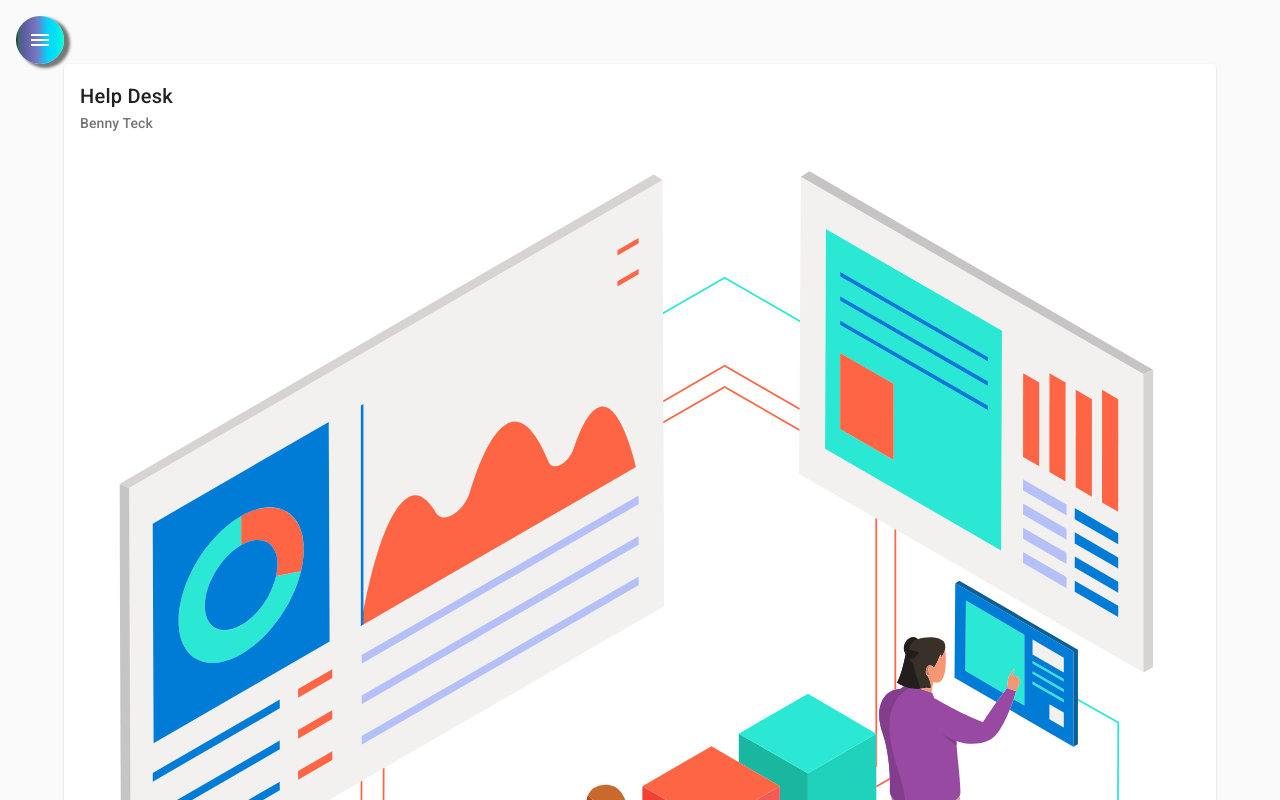
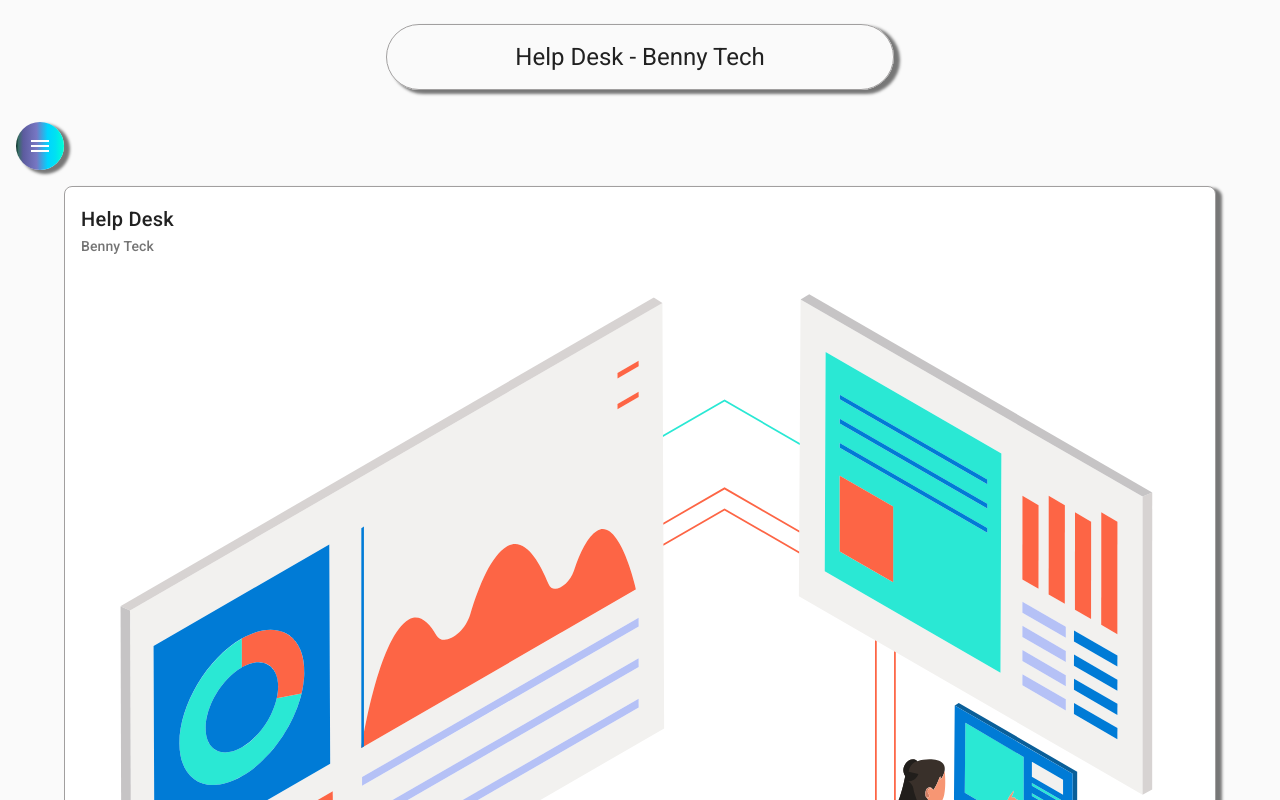
Before and after one commit to Rodrigopca42/projeto-FullStack-Front, an Angular app in the folder helpdesk/: page /home in a window 1280 px wide. Built offline with nearby package versions, Linux system fonts and the light colour scheme.

Commit message:
HTML e CSS para HEADER

```diff
--- a/helpdesk/src/app/components/header/header.component.css
+++ b/helpdesk/src/app/components/header/header.component.css
@@ -0,0 +1,13 @@
+.container{
+    display: flex;
+    align-items: center;
+    justify-content: center;
+}
+
+h1{
+    margin-top: 1.5rem;
+    border: 1px solid rgb(161, 159, 159);
+    padding: 1rem 10%;
+    border-radius: 2.5rem;
+    box-shadow: 5px 3px 3px 1px #777;
+}
--- a/helpdesk/src/app/components/header/header.component.html
+++ b/helpdesk/src/app/components/header/header.component.html
@@ -1 +1,3 @@
-<p>header works!</p>
+<div class="container">
+    <h1 class="mat-elevation-z5">Help Desk - Benny Tech</h1>
+</div>
--- a/helpdesk/src/app/components/header/header.component.ts
+++ b/helpdesk/src/app/components/header/header.component.ts
@@ -1,10 +1,16 @@
-import { Component } from '@angular/core';
+import { Component, OnInit } from '@angular/core';
 
 @Component({
   selector: 'app-header',
   templateUrl: './header.component.html',
   styleUrls: ['./header.component.css']
 })
-export class HeaderComponent {
+export class HeaderComponent implements OnInit {
+
+  constructor(){}
+
+  ngOnInit():void{
+
+  }
 
 }
--- a/helpdesk/src/app/components/home/home.component.css
+++ b/helpdesk/src/app/components/home/home.component.css
@@ -2,8 +2,11 @@
 
 .card{
     width: 90%;
-    margin:auto;
+    margin:1rem auto 2rem auto;
     background-color: white;
+    border-radius: .5rem;
+    border: 1px solid rgb(161, 159, 159);
+    box-shadow: 5px 3px 3px 1px #777;
 }
 
 .img{
--- a/helpdesk/src/app/components/home/home.component.ts
+++ b/helpdesk/src/app/components/home/home.component.ts
@@ -1,10 +1,16 @@
-import { Component } from '@angular/core';
+import { Component, OnInit } from '@angular/core';
 
 @Component({
   selector: 'app-home',
   templateUrl: './home.component.html',
   styleUrls: ['./home.component.css']
 })
-export class HomeComponent {
+export class HomeComponent implements OnInit {
+
+  constructor(){}
+
+  ngOnInit():void{
+
+  }
 
 }
--- a/helpdesk/src/app/components/nav/nav.component.html
+++ b/helpdesk/src/app/components/nav/nav.component.html
@@ -26,6 +26,7 @@
     </mat-drawer>
 
     <div class="sidenav-content">
+        <app-header></app-header>
         <button class="menu" (click)="drawer.toggle()" mat-icon-button>
            <mat-icon>menu</mat-icon>
         </button>
```
